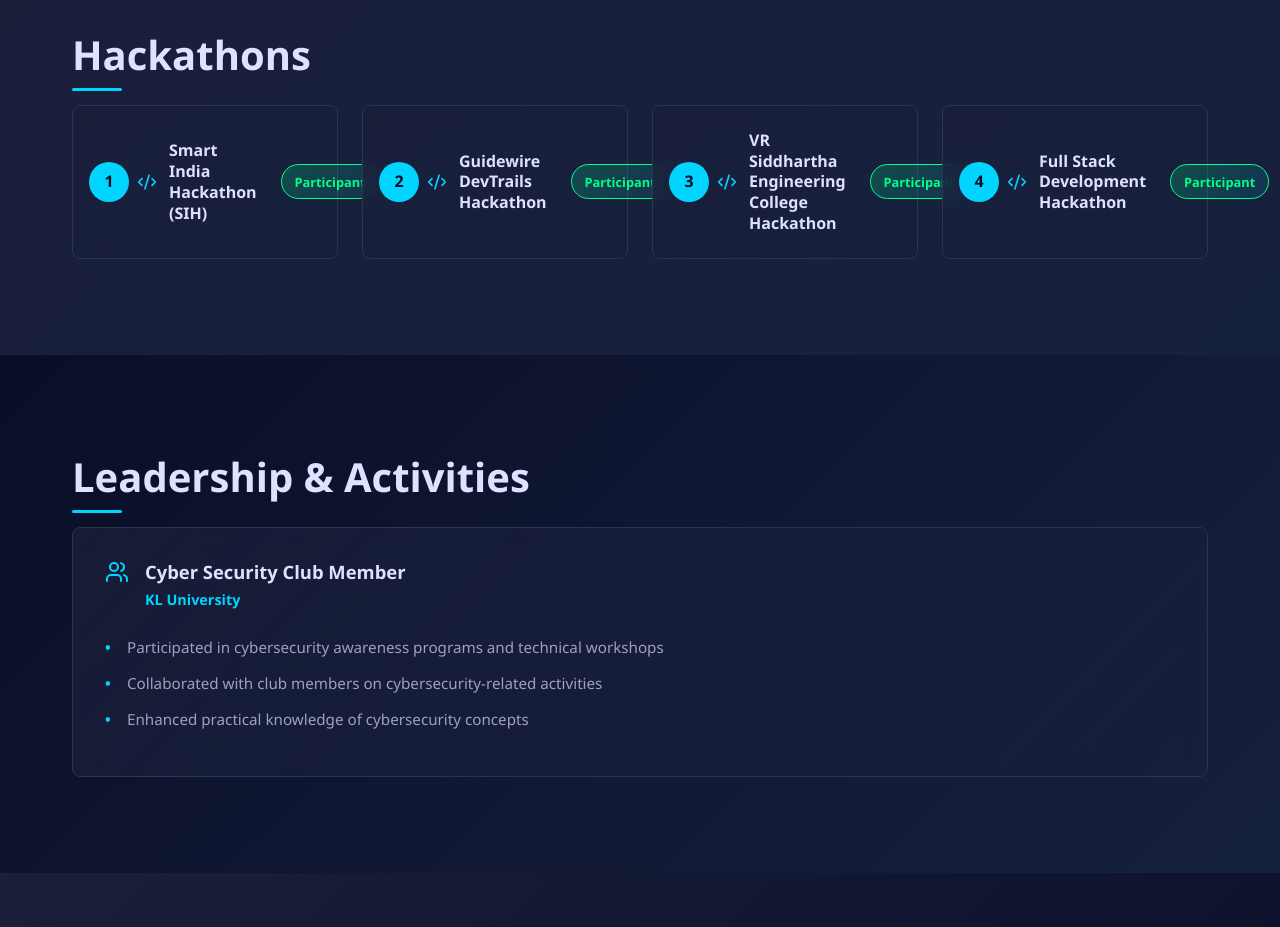
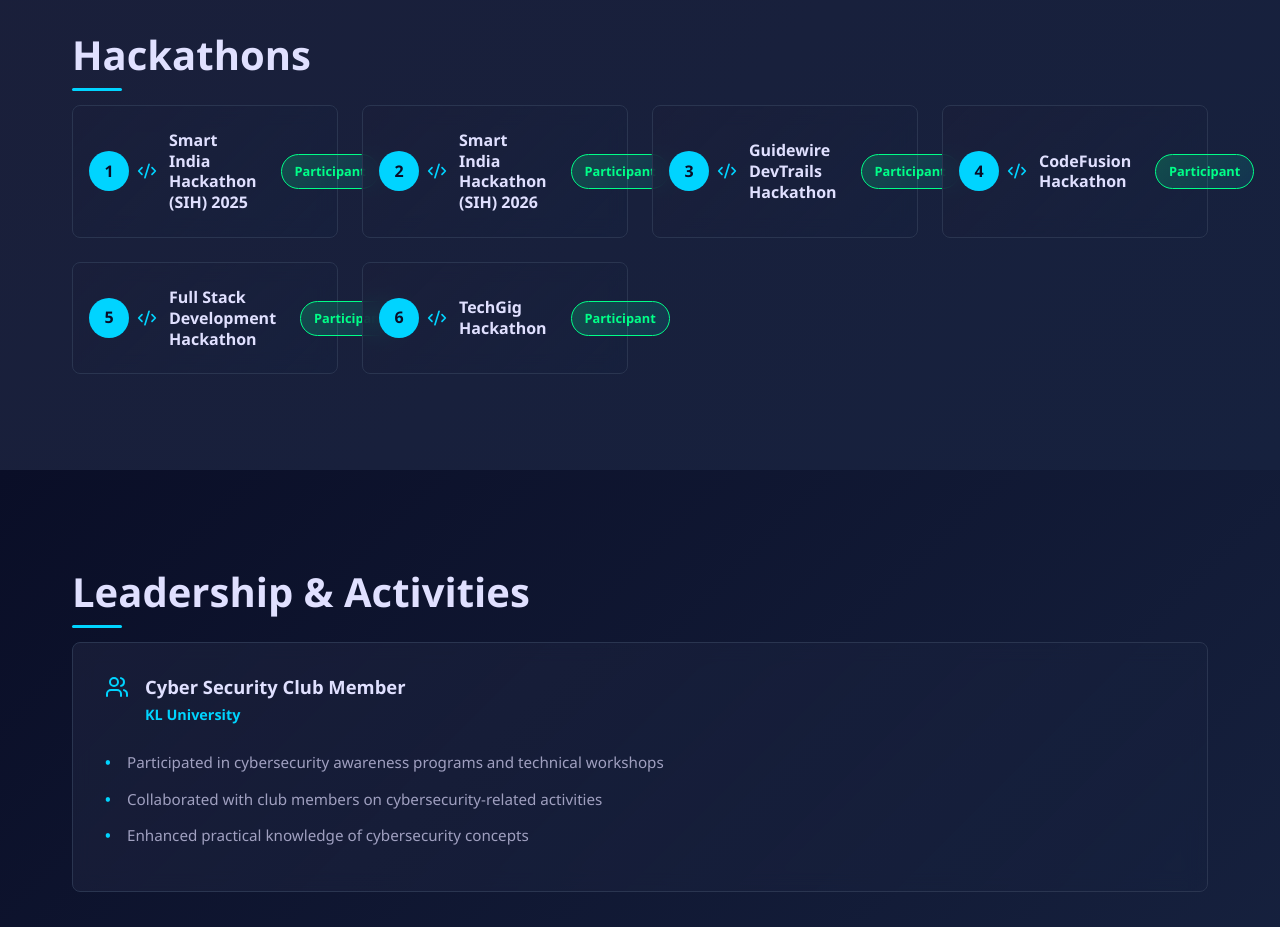
Before and after one commit to KL2400030145/portfolio, a React (Vite) app: page / in a window 1280 px wide. Shown: the part 6420-7347 px from the top of the page. Built offline with nearby package versions, Linux system fonts and the light colour scheme.

Commit message:
Updated final

```diff
--- a/src/data/portfolioData.js
+++ b/src/data/portfolioData.js
@@ -129,10 +129,12 @@ export const portfolioData = {
   ],
 
   hackathons: [
-    "Smart India Hackathon (SIH)",
+    "Smart India Hackathon (SIH) 2025",
+    "Smart India Hackathon (SIH) 2026",
     "Guidewire DevTrails Hackathon",
-    "VR Siddhartha Engineering College Hackathon",
-    "Full Stack Development Hackathon"
+    "CodeFusion Hackathon",
+    "Full Stack Development Hackathon",
+    "TechGig Hackathon"
   ],
 
   activities: [
```
